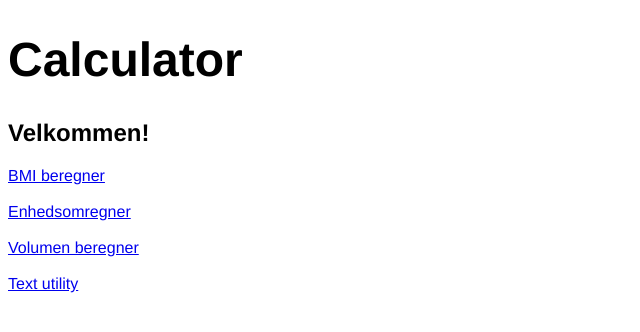
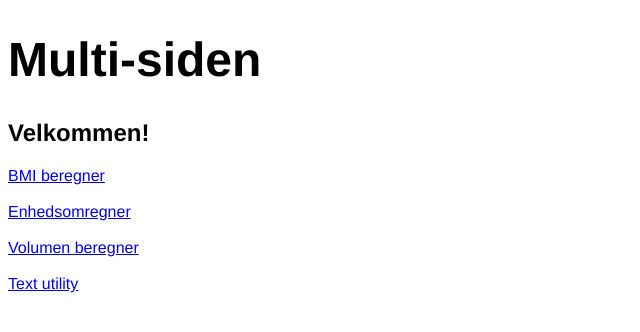
Before and after one commit to jasonj06/multi_siden, a Flask app: page / in a window 1280 px wide. Shown: the top 332 px of the page, without its empty margins (0-640 px from the left). Run offline with Flask 3, Linux system fonts and the light colour scheme.

Commit message:
Change base title and h1 to 'Multi-siden'

```diff
--- a/templates/base.html
+++ b/templates/base.html
@@ -1,12 +1,12 @@
 <!doctype html>
 <html>
 <head>
-<title>Calculator</title>
+<title>Multi-siden</title>
 <link rel="stylesheet" href="static/style.css">
 </head>
 
 <body>
-<h1>Calculator</h1>
+<h1>Multi-siden</h1>
 {% block content %}{% endblock %}
 </body>
 </html>
```
